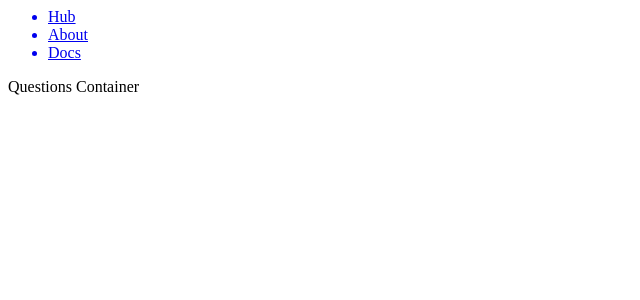
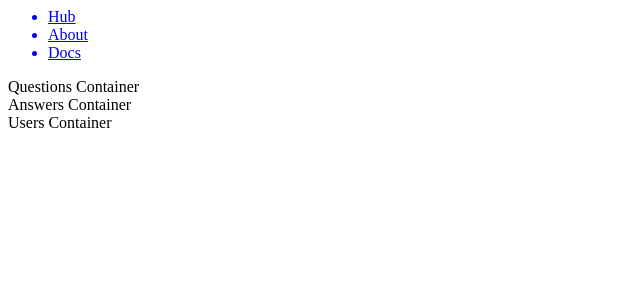
Before and after one commit to DSJR1284/code_hub_client, a React (Create React App) app: page / in a window 1280 px wide. Shown: the top 300 px of the page, without its empty margins (0-640 px from the left). Built offline with nearby package versions, Linux system fonts and the light colour scheme; no server answers.

Commit message:
set up answers and users container testing fetch request

```diff
--- a/src/actions/usersAction.js
+++ b/src/actions/usersAction.js
@@ -2,7 +2,8 @@ export const fetchUsers = () => {
     return (dispatch) => {
         fetch('http://127.0.0.1:3000/users')
         .then(resp => resp.json())
-        .then(users => dispatch({ type: 'FETCH_USERS', payload: users}))
+        .then(users => console.log('fetchUsers', users))
+            // dispatch({ type: 'FETCH_USERS', payload: users}))
     }
 }
 
--- a/src/componets/AnswersContainer.js
+++ b/src/componets/AnswersContainer.js
@@ -1,13 +1,19 @@
 import React, { Component } from 'react'
+import { connect } from 'react-redux'
+
+import { fetchAnswers } from '../actions/answersAction'
 
 class AnswersContainer extends Component {
+
+
+
     render() {
         return (
             <div>
-
+                Answers Container
             </div>
         )
     }
 }
 
-export default AnswersContainer;
+export default connect(null, { fetchAnswers })(AnswersContainer);
--- a/src/componets/App.js
+++ b/src/componets/App.js
@@ -2,7 +2,8 @@ import React from 'react'
 import Router from './Router'
 import Nav from './Nav'
 import QuestionsContainer from './QuestionsContainer'
-
+import AnswersContainer from './AnswersContainer'
+import UsersContainer from './UsersContainer'
 
 
 const App = () => {
@@ -10,6 +11,8 @@ const App = () => {
       <div>
           <Nav />
           <QuestionsContainer />
+          <AnswersContainer/>
+          <UsersContainer />
           <Router />
       </div>
   );
--- /dev/null
+++ b/src/componets/UsersContainer.js
@@ -0,0 +1,19 @@
+import React, { Component } from 'react'
+import { connect } from 'react-redux'
+
+import { fetchUsers } from '../actions/usersAction'
+
+class UsersContainer extends Component {
+
+
+
+    render() {
+        return (
+            <div>
+                Users Container
+            </div>
+        )
+    }
+}
+
+export default connect(null, { fetchUsers })(UsersContainer);
```
